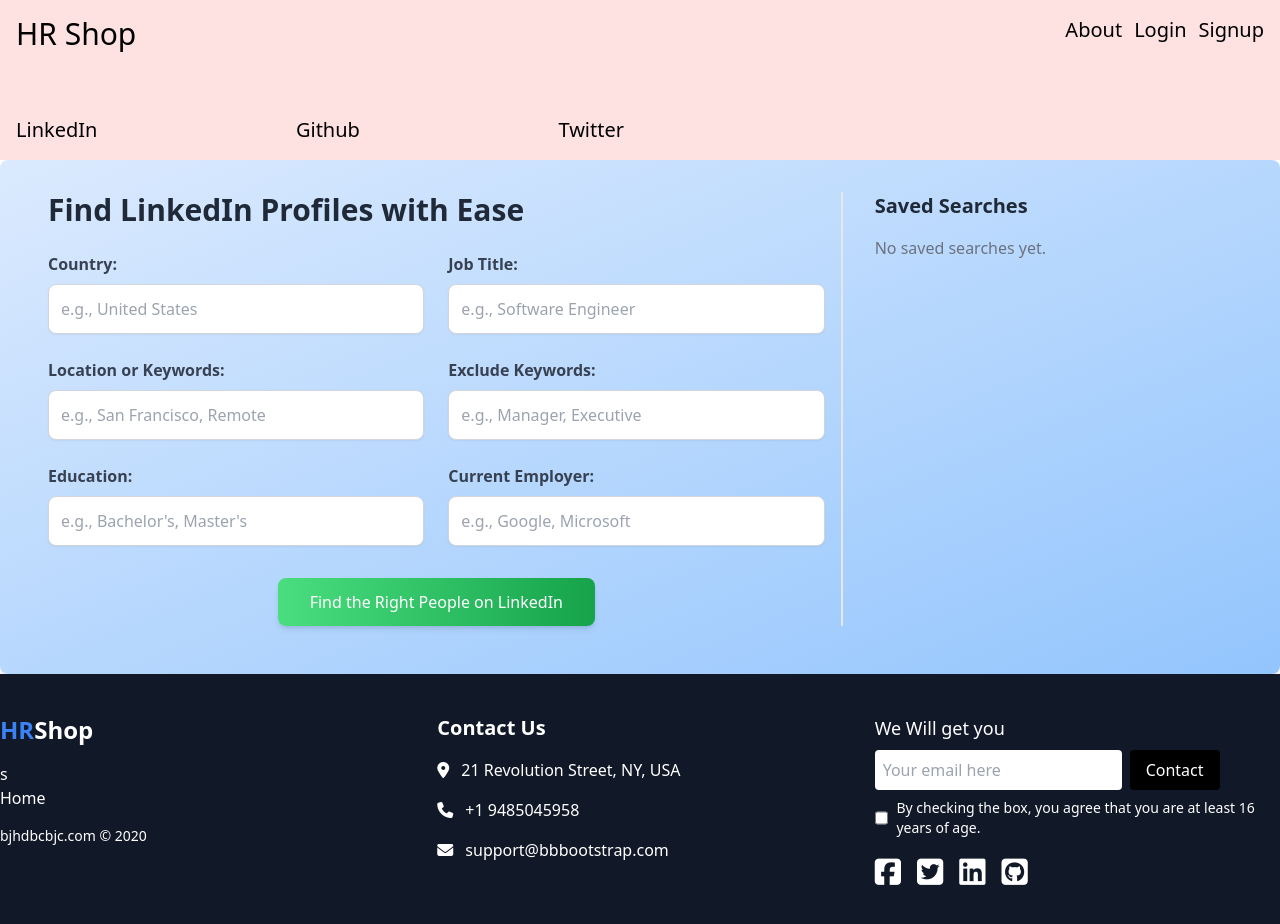
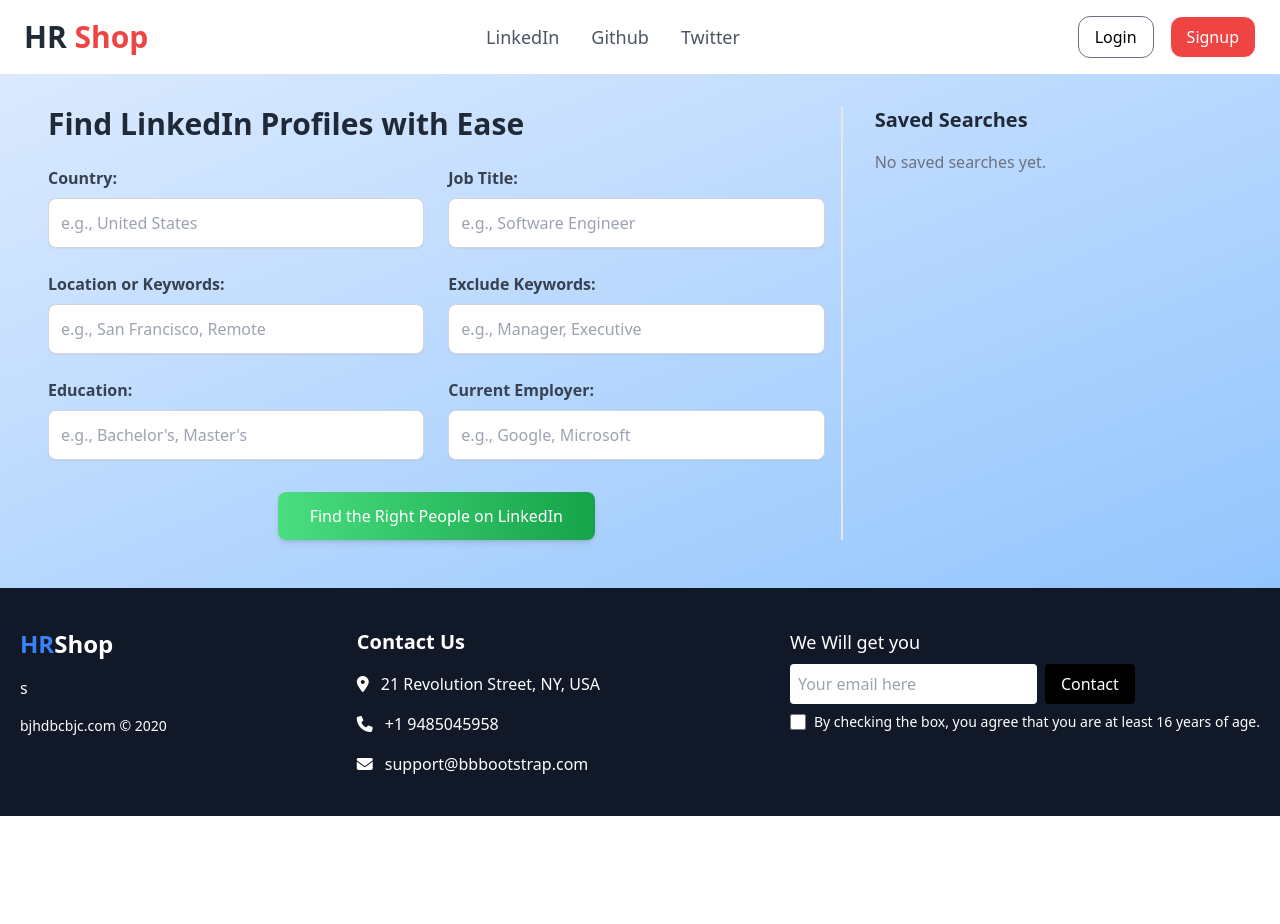
Before and after one commit to Ajay-33/HR-Client, a React (Create React App) app: page / in a window 1280 px wide. Shown: the top 924 px of the page. After the commit the page ends 816 px from the top, so only its background shows below. Built offline with nearby package versions, Linux system fonts and the light colour scheme.

Commit message:
Changes to Navbar

```diff
--- a/package.json
+++ b/package.json
@@ -6,9 +6,13 @@
     "@fortawesome/fontawesome-free": "^6.6.0",
     "@fortawesome/free-solid-svg-icons": "^6.6.0",
     "@fortawesome/react-fontawesome": "^0.2.2",
+    "@radix-ui/react-dropdown-menu": "^2.1.1",
+    "@radix-ui/react-icons": "^1.3.0",
+    "@shadcn/ui": "^0.0.4",
     "@testing-library/jest-dom": "^5.17.0",
     "@testing-library/react": "^13.4.0",
     "@testing-library/user-event": "^13.5.0",
+    "clsx": "^2.1.1",
     "font-awesome-icons": "^1.6.0",
     "react": "^18.3.1",
     "react-dom": "^18.3.1",
--- a/src/App.js
+++ b/src/App.js
@@ -6,7 +6,7 @@ import { BrowserRouter as Router, Routes, Route } from "react-router-dom";
 import Twitter from "./components/Twitter";
 import Github from "./components/Github";
 import Footer from "./components/Footer";
-// Testinggggggggggggg
+
 function App() {
   return (
     <div className="">
--- a/src/components/Footer.js
+++ b/src/components/Footer.js
@@ -4,8 +4,8 @@ import React from 'react';
 
 function Footer() {
   return (
-    <footer className="bg-gray-900 text-white py-10 ">
-      <div className="container mx-auto grid grid-cols-1 md:grid-cols-3 gap-8">
+    <footer className="bg-gray-900 text-white py-10 px-5 ">
+      <div className="container mx-auto flex justify-between ">
         {/* Left section with logo and navigation links */}
         <div>
           <h2 className="text-2xl font-bold mb-4">
@@ -13,7 +13,7 @@ function Footer() {
           </h2>
           <nav className="mb-4">s
             <ul className="space-y-2">
-              <li><a href="#" className="hover:underline">Home</a></li>
+              {/* <li><a href="#" className="hover:underline">Home</a></li> */}
             </ul>
           </nav>
           <p className="text-sm">bjhdbcbjc.com &copy; 2020</p>
@@ -59,10 +59,10 @@ function Footer() {
 
           {/* Social media icons */}
           <div className="flex space-x-4 mt-4 text-3xl">
-            <a href="#" className="hover:opacity-75"><i className="fab fa-facebook-square"></i></a>
+            {/* <a href="#" className="hover:opacity-75"><i className="fab fa-facebook-square"></i></a>
             <a href="#" className="hover:opacity-75"><i className="fab fa-twitter-square"></i></a>
             <a href="#" className="hover:opacity-75"><i className="fab fa-linkedin"></i></a>
-            <a href="#" className="hover:opacity-75"><i className="fab fa-github-square"></i></a>
+            <a href="#" className="hover:opacity-75"><i className="fab fa-github-square"></i></a> */}
           </div>
         </div>
       </div>
--- a/src/components/LinkedIn.js
+++ b/src/components/LinkedIn.js
@@ -67,7 +67,7 @@ const LinkedIn = () => {
   };
 
   return (
-    <div className="flex flex-col md:flex-row items-start justify-between p-8 mx-auto bg-gradient-to-br from-blue-100 to-blue-300 shadow-lg rounded-lg w-full pb-12 ">
+    <div className="flex flex-col md:flex-row items-start justify-between p-8 mx-auto bg-gradient-to-br from-blue-100 to-blue-300 shadow-lg w-full pb-12 ">
       {/* Left side form */}
       <div className="w-full md:w-2/3 px-4  border-r-2">
         <h1 className="text-3xl font-extrabold mb-6 text-gray-800">
--- a/src/components/Navbar.js
+++ b/src/components/Navbar.js
@@ -1,26 +1,75 @@
 import React from "react";
 import { Link } from "react-router-dom";
+
 function Navbar() {
   return (
-    <div className="flex flex-col bg-red-100 ">
-      <div className="flex justify-between p-4 mb-8">
-        <div className="flex">
-          <div className="text-3xl"> HR Shop </div>
+    <header className="bg-white shadow-md">
+      <div className="container mx-auto flex justify-between items-center py-4 px-6">
+        {/* Left side: Logo or Brand Name */}
+        <div className="text-3xl font-bold text-gray-800">
+          HR <span className="text-red-500">Shop</span>
         </div>
-        <div className="flex gap-x-3 text-xl">
-          <div>About</div>
-          <div>Login</div>
-          <div>Signup</div>
+
+        {/* Right side: Navigation Links */}
+        <nav className="hidden md:flex space-x-8 text-lg">
+          <Link
+            to="/"
+            className="text-gray-600 hover:text-red-500 transition duration-300"
+          >
+            LinkedIn
+          </Link>
+          <Link
+            to="/github"
+            className="text-gray-600 hover:text-red-500 transition duration-300"
+          >
+            Github
+          </Link>
+          <Link
+            to="/twitter"
+            className="text-gray-600 hover:text-red-500 transition duration-300"
+          >
+            Twitter
+          </Link>
+        </nav>
+
+        {/* Login/Signup Buttons */}
+        <div className="flex space-x-4">
+          <Link
+            to="/signup"
+            className=" border border-gray-500  py-2 px-4 rounded-xl hover:bg-gray-100 transition duration-300"
+          >
+            Login
+          </Link>
+          <Link
+            to="/signup"
+            className=" border border-white text-white  bg-red-500 py-2 px-4 rounded-xl hover:bg-red-600 transition duration-300"
+          >
+            Signup
+          </Link>
         </div>
       </div>
-      <div className="bg-red-100 flex">
-        <div className="w-1/2 flex justify-between p-4 text-xl">
-          <Link to="/">LinkedIn</Link>
-          <Link to="/github">Github</Link>
-          <Link to="/twitter">Twitter</Link>
-        </div>
+
+      {/* Mobile Menu (if necessary) */}
+      <div className="md:hidden bg-gray-100 px-4 py-2">
+        <nav className="flex justify-between text-lg text-gray-600">
+          <Link to="/" className="hover:text-red-500 transition duration-300">
+            LinkedIn
+          </Link>
+          <Link
+            to="/github"
+            className="hover:text-red-500 transition duration-300"
+          >
+            Github
+          </Link>
+          <Link
+            to="/twitter"
+            className="hover:text-red-500 transition duration-300"
+          >
+            Twitter
+          </Link>
+        </nav>
       </div>
-    </div>
+    </header>
   );
 }
 
```
Also changed, not shown: 1 other file (tests, documents, lock files or other folders).
